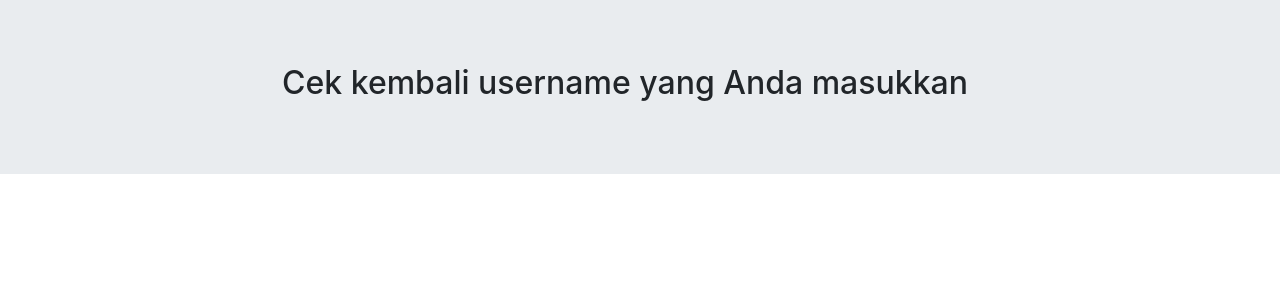
After one commit to DyningAida/instagram_sentiment_analysis, a Flask app: template templates/none.html in a window 1280 px wide. The commit adds this page. Shown: the top 300 px of the page. Run offline with Flask 2, Linux system fonts and the light colour scheme; the template is opened without the code that fills it, so the values that code supplies are empty.

Commit message:
update & add file

```diff
--- a/templates/layout.html
+++ b/templates/layout.html
@@ -15,8 +15,8 @@
             </div>
         </div>
     </div>
-    <div class="jumbotron jumbotron-fluid w-100 h-100">
-            <div class="row w-100 h-100">
+    <div class="jumbotron jumbotron-fluid w-100">
+            <div class="row">
                 <div class="col">
                     <form align="center" method="POST" action="/">
                         <div class="form-group">
--- /dev/null
+++ b/templates/none.html
@@ -0,0 +1,19 @@
+<!DOCTYPE html>
+<html lang="en">
+<head>
+    <meta charset="UTF-8">
+    <meta http-equiv="X-UA-Compatible" content="IE=edge">
+    <meta name="viewport" content="width=device-width, initial-scale=1.0">
+    <title>Instagram_Sentiment_Analysis</title>
+    <link rel="stylesheet" href="https://cdn.jsdelivr.net/npm/bootstrap@4.6.0/dist/css/bootstrap.min.css" integrity="sha384-B0vP5xmATw1+K9KRQjQERJvTumQW0nPEzvF6L/Z6nronJ3oUOFUFpCjEUQouq2+l" crossorigin="anonymous">
+</head>
+<body>
+    <div class="jumbotron jumbotron-fluid w-100">
+        <div class="row w-100">
+            <div class="col">
+                <h2 class="text-center">Cek kembali username yang Anda masukkan</h2>
+            </div>
+        </div>
+</div>
+</body>
+</html>
```
